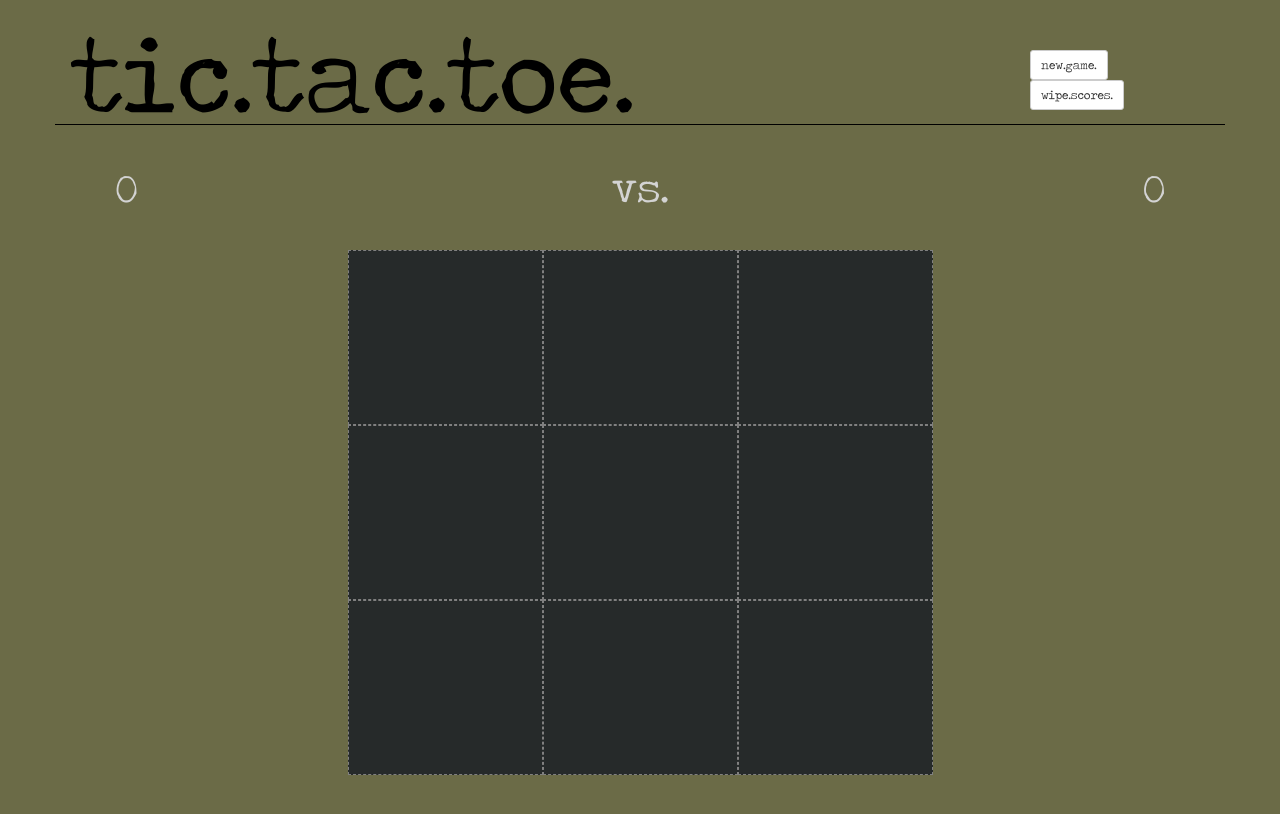
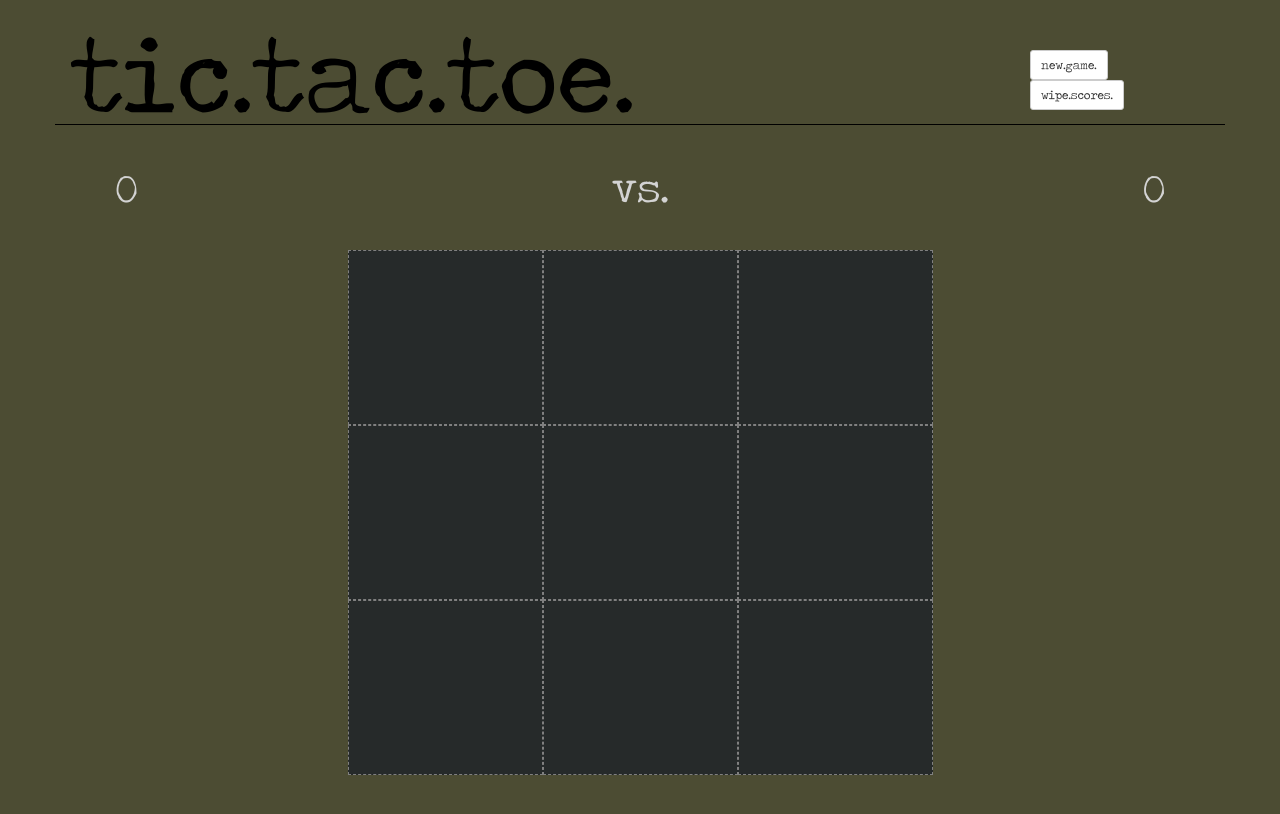
Before and after one commit to EthanTodd/EthanTodd.github.io, a plain HTML site: page index3.html in a window 1280 px wide. Drawn offline with nearby package versions, Linux system fonts and the light colour scheme.

Commit message:
update to project colors

```diff
--- a/index3.html
+++ b/index3.html
@@ -59,6 +59,8 @@
 						<button id="no" data-dismiss="modal">no.</button>
 			      	</div>
 			      	<div class="modal-footer">
+			      		<p>  </p>
+			      		<!-- <button id="playerInput" type="button" class="btn btn-default" data-dismiss="modal">enter.</button> -->
 			      	</div>
 		    	</div>
 		  	</div>
--- a/style.css
+++ b/style.css
@@ -15,7 +15,7 @@ body {
 
 body {
   	animation: pulse 4s;
-  	background-color: #6B6B47;
+  	background-color: #4C4C33;
 	font-family: typewriter;
 }
 
@@ -24,7 +24,7 @@ body {
     background-color: #161919;
   }
   100% {
-    background-color: #6B6B47;
+    background-color: #4C4C33;
   }
 }
 
@@ -36,12 +36,12 @@ h2 {
 }
 
 #player1 {
-	color: #5C3D00;
+	color: #1A1A1A;
 	text-align: right;
 }
 
 #player2 {
-	color: #00008F;
+	color: #1A1A1A;
 	text-align: left;
 }
 
@@ -96,7 +96,7 @@ button {
 }
 
 .square {
-	color: #6B6B47;
+	color: #808080;
 	height: 175px;
 	box-sizing: border-box;
 	border: 1px dashed gray;
```
Also changed, not shown: main.js (+12 -30 lines).
